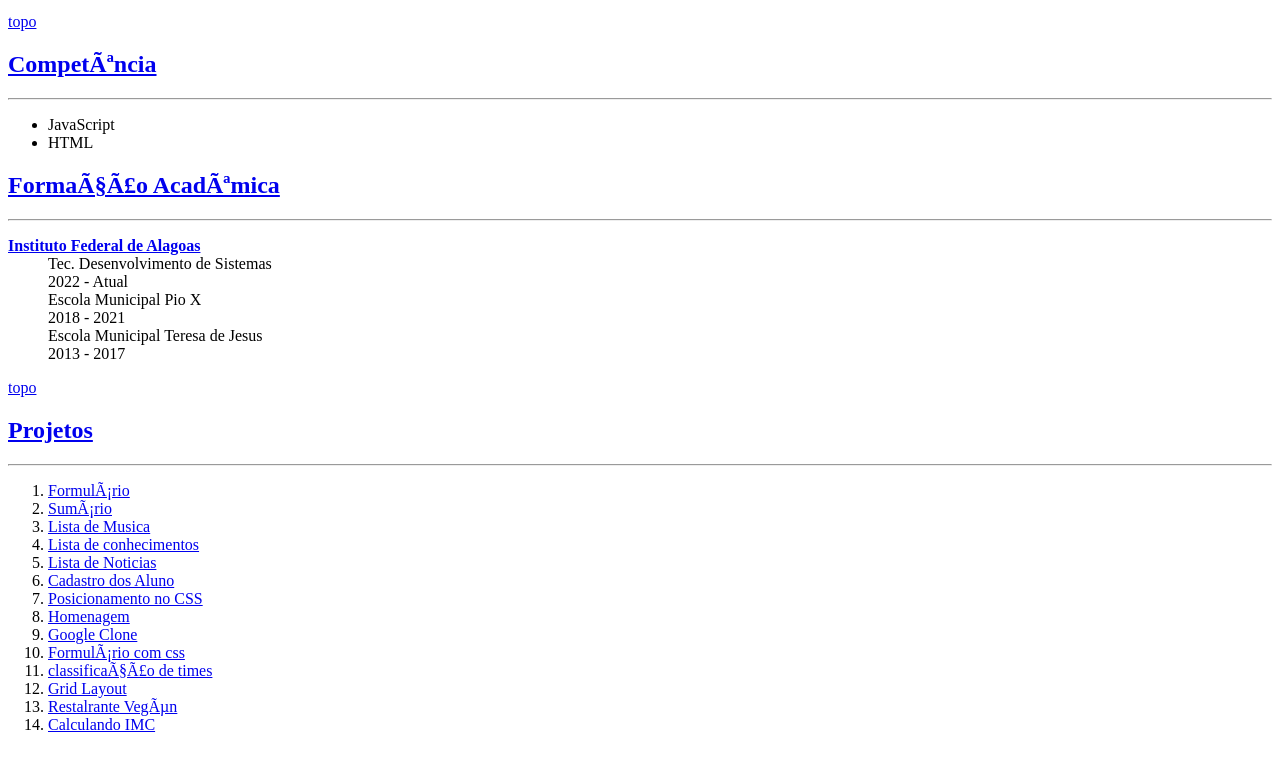
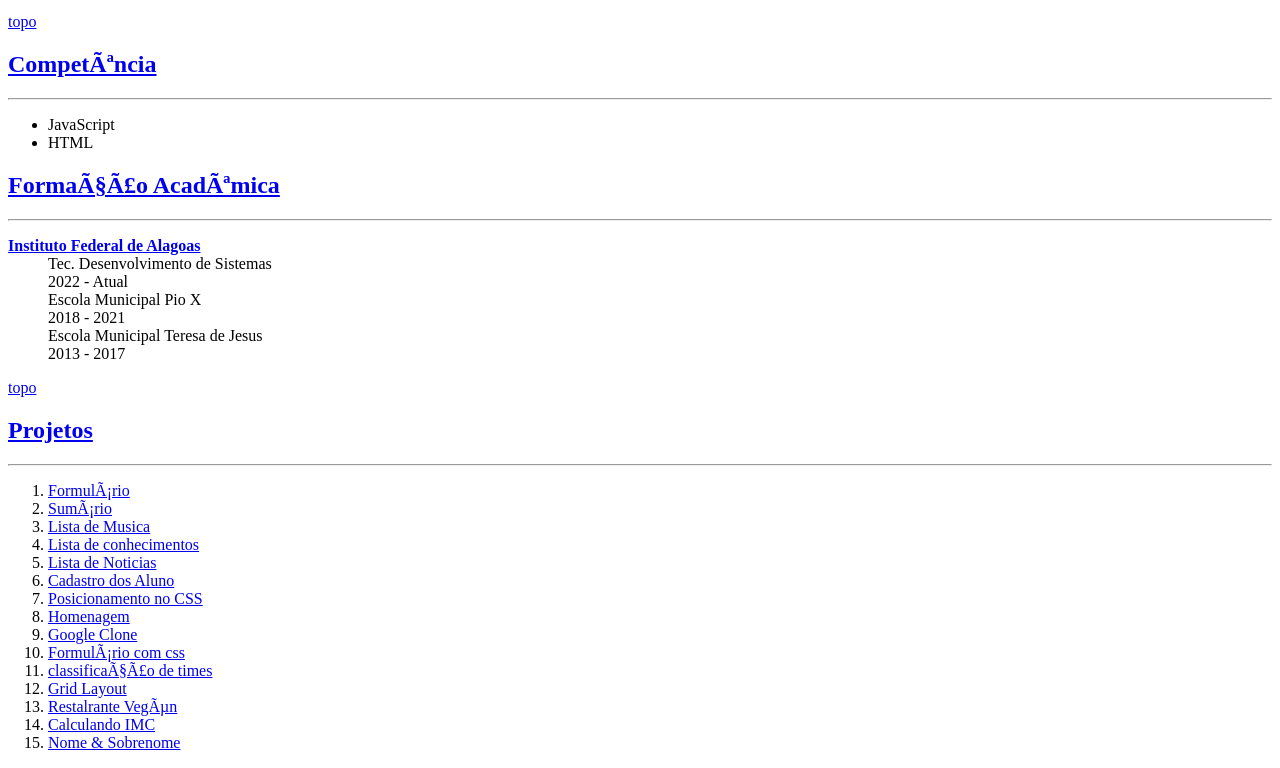
Before and after one commit to samuka300/my-curriculum, a plain HTML site: page index.html in a window 1280 px wide. Shown: the part 841-1609 px from the top of the page. Drawn offline with Linux system fonts and the light colour scheme.

Commit message:
Update index.html

```diff
--- a/index.html
+++ b/index.html
@@ -84,6 +84,7 @@
             <li><a href="https://samuka300.github.io/atividade07/Grid.html">Grid Layout</a></li>
             <li><a href="https://samuka300.github.io/atividade8/restalrante.html">Restalrante Vegõn</li>
             <li><a href="https://samuka300.github.io/atividade9/imc.html">Calculando IMC</li>
+            <li><a href="https://samuka300.github.io/atividade9/elementos.html">Nome & Sobrenome</li>
 
           </ol>
 </body>
```
